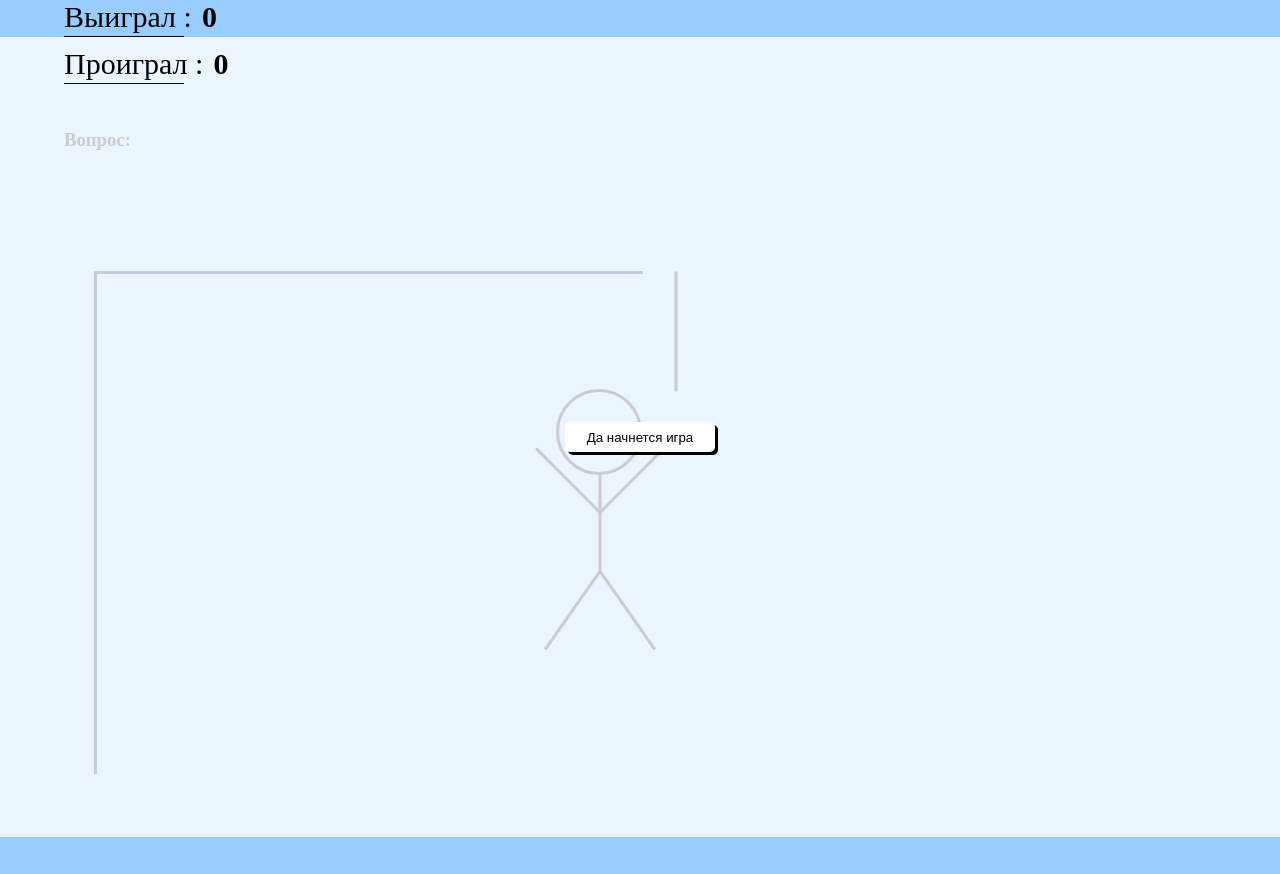
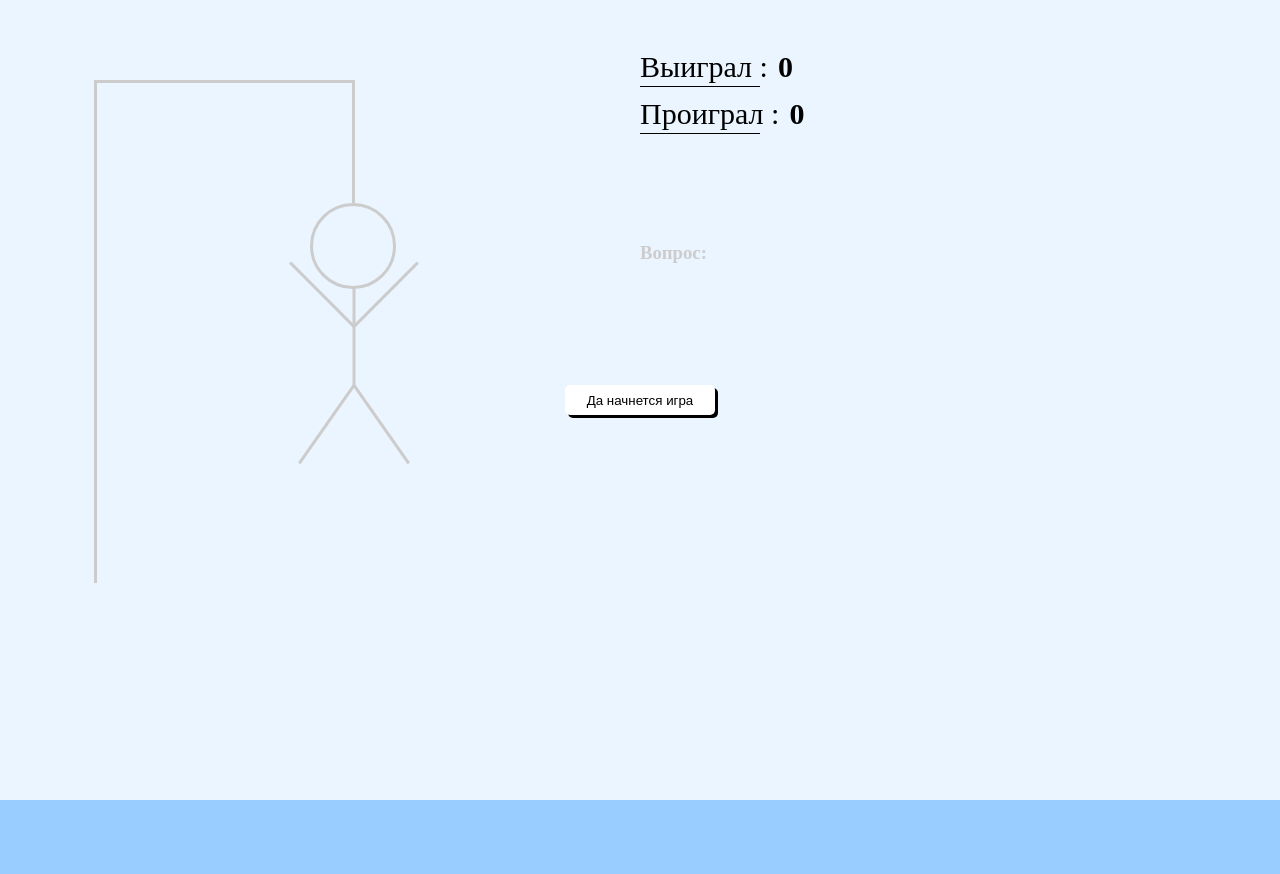
Before and after one commit to racoon-typing/Game--Viselitza, a plain HTML site: page index.html in a window 1280 px wide. After the commit the page ends 800 px from the top, so only its background shows below. Drawn offline with Linux system fonts and the light colour scheme.

Commit message:
под разные разрешения

```diff
--- a/css/style.css
+++ b/css/style.css
@@ -115,15 +115,10 @@
     border-top: 3px solid black;
 }
 
-.content__base-gallows::before {
-    position: absolute;
-    content: '';
-    width: 70px;
-    height: 3px;
-    background-color: black;
-    right: -20%;
-    top: 31px;
-    rotate: 90deg;
+.content__base-bind {
+    width: calc(100% - 3px);
+    height: 70px;
+    border-right: 3px solid black;
 }
 
 .content__base-el {
@@ -131,12 +126,18 @@
 }
 
 /* Человек */
+.content__base-wrapper-human {
+    position: relative;
+    width: 100%;
+    height: auto;
+}
+
 .content__base-human {
     position: absolute;
     width: 66px;
     min-height: 200px;
-    top: 65px;
-    left: 71%;
+    top: 0;
+    right: -31px;
     /* z-index: 1; */
 }
 
@@ -293,7 +294,7 @@
     }
 
     to {
-      background-color: rgb(255, 102, 102, 1);
+        background-color: rgb(255, 102, 102, 1);
     }
 }
 
@@ -638,17 +639,15 @@
         min-height: 500px;
     }
 
-    .content__base-gallows::before {
-        width: 120px;
-        top: 56px;
-        right: -17%;
+    .content__base-bind {
+        height: 120px;
     }
 
     .content__base-human {
         width: 86px;
         min-height: 250px;
-        top: 115px;
-        left: 84%;
+        top: 0;
+        right: -41px;
     }
 
     .content__base-head {
@@ -723,3 +722,32 @@
         font-size: 24px;
     }
 }
+
+
+@media (min-width: 1200px) {
+    .content-grid {
+        display: grid;
+        grid-template-columns: 50% 50%;
+    }
+
+    .content__result {
+        grid-column: 2 / 3;
+    }
+
+    .content__question {
+        grid-column: 2 / 3;
+    }
+
+    .content__letter {
+        grid-column: 2 / 3;
+    }
+
+    .content__base {
+        grid-row: 1 / 5;
+        grid-column: 1 / 2;
+    }
+
+    .content__output-content {
+        grid-column: 2 / 3;
+    }
+}
--- a/index.html
+++ b/index.html
@@ -11,6 +11,9 @@
 
 <body class="page__body">
     <section class="content">
+        <!-- Грид контейнер 1200 px -->
+        <div class="content-grid">
+
             <!-- Кол-во побед / проигрышей -->
             <div class="content__result">
                 <ul class="content__result-list">
@@ -47,6 +50,9 @@
             <!-- Виселица -->
             <div class="content__base">
                 <div class="content__base-gallows">
+                    <div class="content__base-bind"></div>
+
+                    <div class="content__base-wrapper-human">
                         <div class="content__base-human">
                             <div class="content__base-el content__base-head"></div>
                             <div class="content__base-el content__base-body"></div>
@@ -57,11 +63,12 @@
                         </div>
                     </div>
                 </div>
+            </div>
 
             <!-- Загаданное слово -->
-        <ul class="content__output-content">
+            <ul class="content__output-content"></ul>
 
-        </ul>
+        </div>
     </section>
 
     <!-- Старт -->
--- a/main.js
+++ b/main.js
@@ -278,9 +278,6 @@ function startGame() {
     // Поучаю вопрос для загадки из своего массива
     let myQuestion = myRandomArr[0];
 
-    console.log(myQuestion);
-    console.log(myWord);
-
     // Прячет человека
     hideMan();
 
```
Lines whose indentation alone changed are shown as unchanged.
